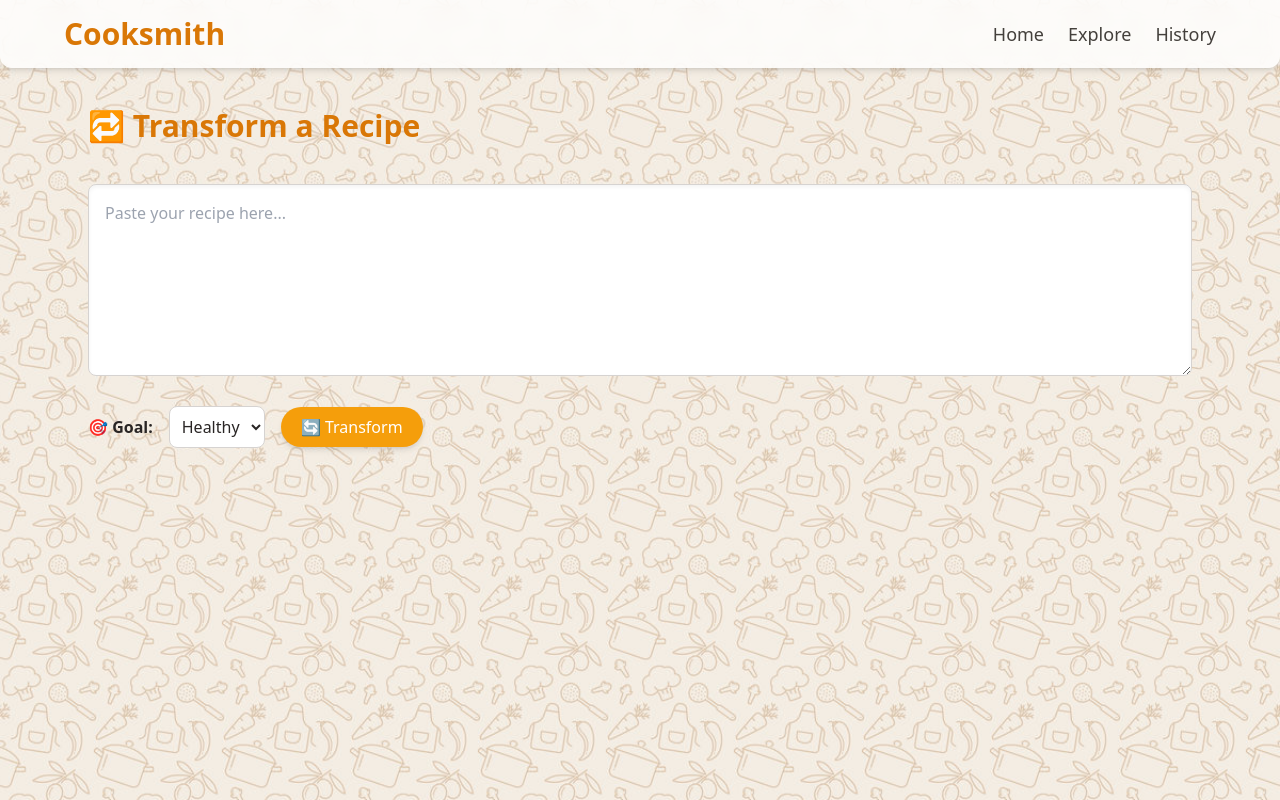
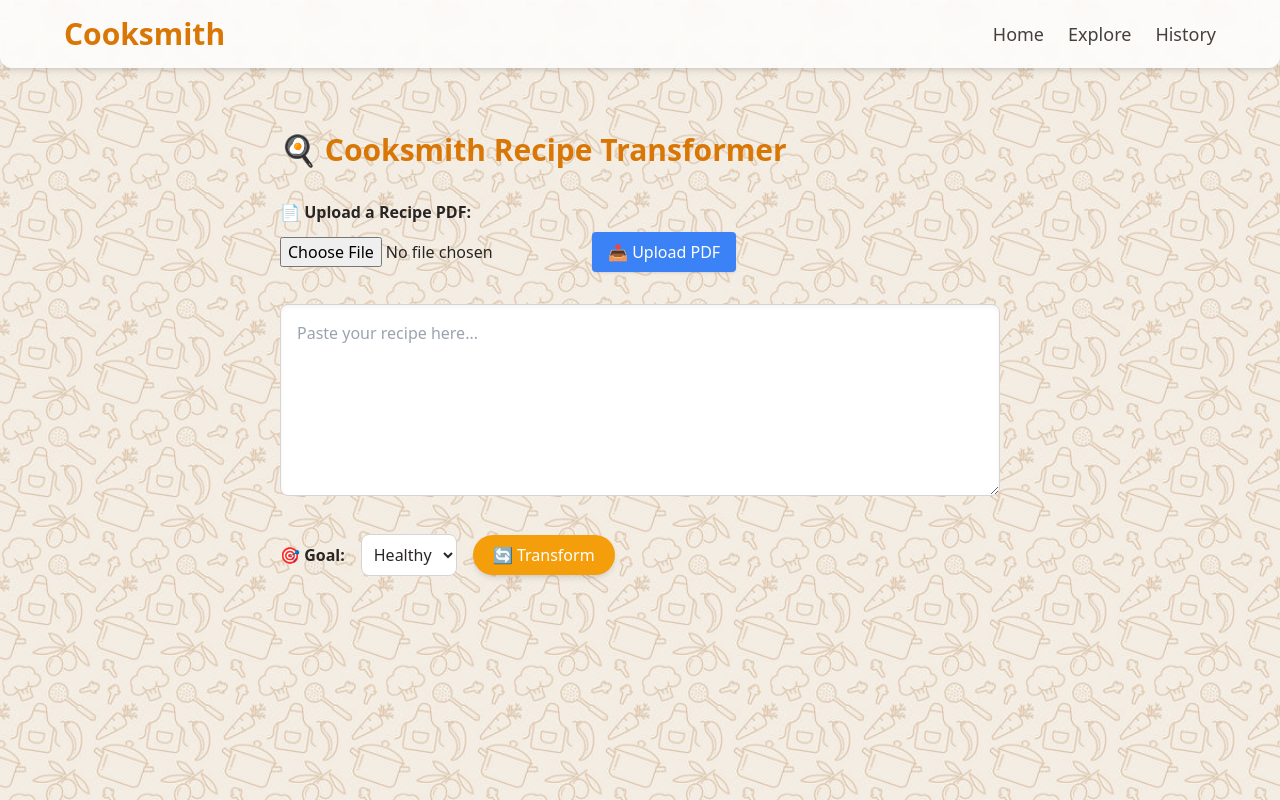
Before and after one commit to gayatrikharche/Cooksmith, a React (Create React App) app in the folder cooksmith-frontend/: page / in a window 1280 px wide. Built offline with nearby package versions, Linux system fonts and the light colour scheme; no server answers.

Commit message:
upload pdf option

```diff
--- a/cooksmith-frontend/src/pages/Explore.tsx
+++ b/cooksmith-frontend/src/pages/Explore.tsx
@@ -1,5 +1,3 @@
-// src/pages/Explore.tsx
-
 import React, { useState } from "react";
 import axios from "axios";
 import { motion } from "framer-motion";
@@ -7,16 +5,40 @@ import { motion } from "framer-motion";
 const BASE_URL = process.env.REACT_APP_API_URL || "http://localhost:8000";
 
 export default function Explore() {
-  const [structuredJSON, setStructuredJSON] = useState("");
-  const [question, setQuestion] = useState("");
-  const [answer, setAnswer] = useState("");
+  const [structuredJSON, setStructuredJSON] = useState<string>("");
+  const [question, setQuestion] = useState<string>("");
+  const [answer, setAnswer] = useState<string>("");
+  const [pdfFile, setPdfFile] = useState<File | null>(null);
+  const [uploadMsg, setUploadMsg] = useState<string>("");
 
   const handleAsk = async () => {
     const form = new FormData();
     form.append("recipe_json", structuredJSON);
     form.append("question", question);
+
     const res = await axios.post<{ answer: string }>(`${BASE_URL}/ask`, form);
     setAnswer(res.data.answer);
+  };
+
+  const handleUploadPDF = async () => {
+    if (!pdfFile) return;
+    const formData = new FormData();
+    formData.append("file", pdfFile);
+
+    try {
+      const res = await axios.post<{ message: string }>(`${BASE_URL}/upload`, formData);
+      setUploadMsg(res.data.message);
+
+      // Try fetching the corresponding .txt file
+      const filename = pdfFile.name.replace(/\.pdf$/, ".txt");
+      const textRes = await axios.get(`/data/parsed/${filename}`, {
+        responseType: "text",
+      });
+
+      setStructuredJSON(textRes.data); // parsed recipe text
+    } catch (err) {
+      setUploadMsg("❌ Upload failed or parsed text not found.");
+    }
   };
 
   return (
@@ -24,17 +46,36 @@ export default function Explore() {
       initial={{ opacity: 0, y: 20 }}
       animate={{ opacity: 1, y: 0 }}
       transition={{ duration: 0.5 }}
-      className="space-y-6"
+      className="space-y-6 max-w-3xl mx-auto p-6"
     >
       <h2 className="text-3xl font-bold text-amber-600 mb-4">🔍 Explore a Recipe</h2>
 
+      {/* PDF Upload */}
+      <div className="space-y-2">
+        <label className="font-semibold block">📄 Upload a Recipe PDF:</label>
+        <input
+          type="file"
+          accept=".pdf"
+          onChange={(e) => setPdfFile(e.target.files?.[0] || null)}
+        />
+        <button
+          onClick={handleUploadPDF}
+          className="bg-blue-500 hover:bg-blue-600 text-white px-4 py-2 rounded shadow"
+        >
+          📤 Upload PDF
+        </button>
+        {uploadMsg && <p className="text-sm text-green-700">{uploadMsg}</p>}
+      </div>
+
+      {/* Extracted or Pasted Recipe Text */}
       <textarea
         className="w-full h-40 p-4 border border-stone-300 rounded-lg shadow-inner font-mono text-sm focus:outline-none focus:ring-2 focus:ring-amber-400"
-        placeholder="Paste structured recipe JSON here..."
+        placeholder="Parsed recipe JSON or structured text will appear here..."
         value={structuredJSON}
         onChange={(e) => setStructuredJSON(e.target.value)}
       />
 
+      {/* Ask a Question */}
       <input
         className="w-full p-3 border border-stone-300 rounded-lg focus:outline-none focus:ring-2 focus:ring-amber-400"
         placeholder="Ask a question about the recipe..."
@@ -49,6 +90,7 @@ export default function Explore() {
         ❓ Ask AI
       </button>
 
+      {/* Answer Display */}
       {answer && (
         <div className="bg-white p-5 rounded-xl shadow-lg">
           <h3 className="text-xl font-semibold text-blue-700 mb-2">💡 AI Answer</h3>
--- a/cooksmith-frontend/src/pages/Home.tsx
+++ b/cooksmith-frontend/src/pages/Home.tsx
@@ -8,13 +8,36 @@ export default function Home() {
   const [recipeText, setRecipeText] = useState("");
   const [goal, setGoal] = useState("healthy");
   const [transformed, setTransformed] = useState("");
+  const [pdfFile, setPdfFile] = useState<File | null>(null);
+  const [uploadMsg, setUploadMsg] = useState("");
 
   const handleTransform = async () => {
     const form = new FormData();
     form.append("recipe_text", recipeText);
     form.append("goal", goal);
-    const res = await axios.post<{ transformed: string }>(`${BASE_URL}/transform_explain`, form);
+
+    const res = await axios.post<{ transformed: string }>(
+      `${BASE_URL}/transform_explain`,
+      form
+    );
+
     setTransformed(res.data.transformed);
+  };
+
+  const handleUploadPDF = async () => {
+    if (!pdfFile) return;
+    const formData = new FormData();
+    formData.append("file", pdfFile);
+
+    try {
+      const res = await axios.post<{ message: string }>(
+        `${BASE_URL}/upload`,
+        formData
+      );
+      setUploadMsg(res.data.message);
+    } catch (err) {
+      setUploadMsg(" Upload failed.");
+    }
   };
 
   return (
@@ -22,10 +45,28 @@ export default function Home() {
       initial={{ opacity: 0, y: 20 }}
       animate={{ opacity: 1, y: 0 }}
       transition={{ duration: 0.5 }}
-      className="space-y-6"
+      className="space-y-8 max-w-3xl mx-auto p-6"
     >
-      <h2 className="text-3xl font-bold text-amber-600 mb-4">🔁 Transform a Recipe</h2>
+      <h2 className="text-3xl font-bold text-amber-600">🍳 Cooksmith Recipe Transformer</h2>
 
+      {/* PDF Upload */}
+      <div className="space-y-2">
+        <label className="block font-semibold">📄 Upload a Recipe PDF:</label>
+        <input
+          type="file"
+          accept=".pdf"
+          onChange={(e) => setPdfFile(e.target.files?.[0] || null)}
+        />
+        <button
+          onClick={handleUploadPDF}
+          className="bg-blue-500 hover:bg-blue-600 text-white px-4 py-2 rounded shadow"
+        >
+          📤 Upload PDF
+        </button>
+        {uploadMsg && <p className="text-sm text-green-700">{uploadMsg}</p>}
+      </div>
+
+      {/* Manual Recipe Input */}
       <textarea
         className="w-full h-48 p-4 border border-stone-300 rounded-lg shadow-inner focus:outline-none focus:ring-2 focus:ring-amber-400"
         placeholder="Paste your recipe here..."
@@ -33,6 +74,7 @@ export default function Home() {
         onChange={(e) => setRecipeText(e.target.value)}
       />
 
+      {/* Transformation Goal */}
       <div className="flex items-center space-x-4">
         <label className="font-semibold">🎯 Goal:</label>
         <select
@@ -52,6 +94,7 @@ export default function Home() {
         </button>
       </div>
 
+      {/* Transformed Output */}
       {transformed && (
         <div className="bg-white p-5 rounded-xl shadow-lg">
           <h3 className="text-xl font-semibold text-lime-700 mb-2">🍽 Transformed Output</h3>
```
Also changed, not shown: 1 other file (tests, documents, lock files or other folders).
